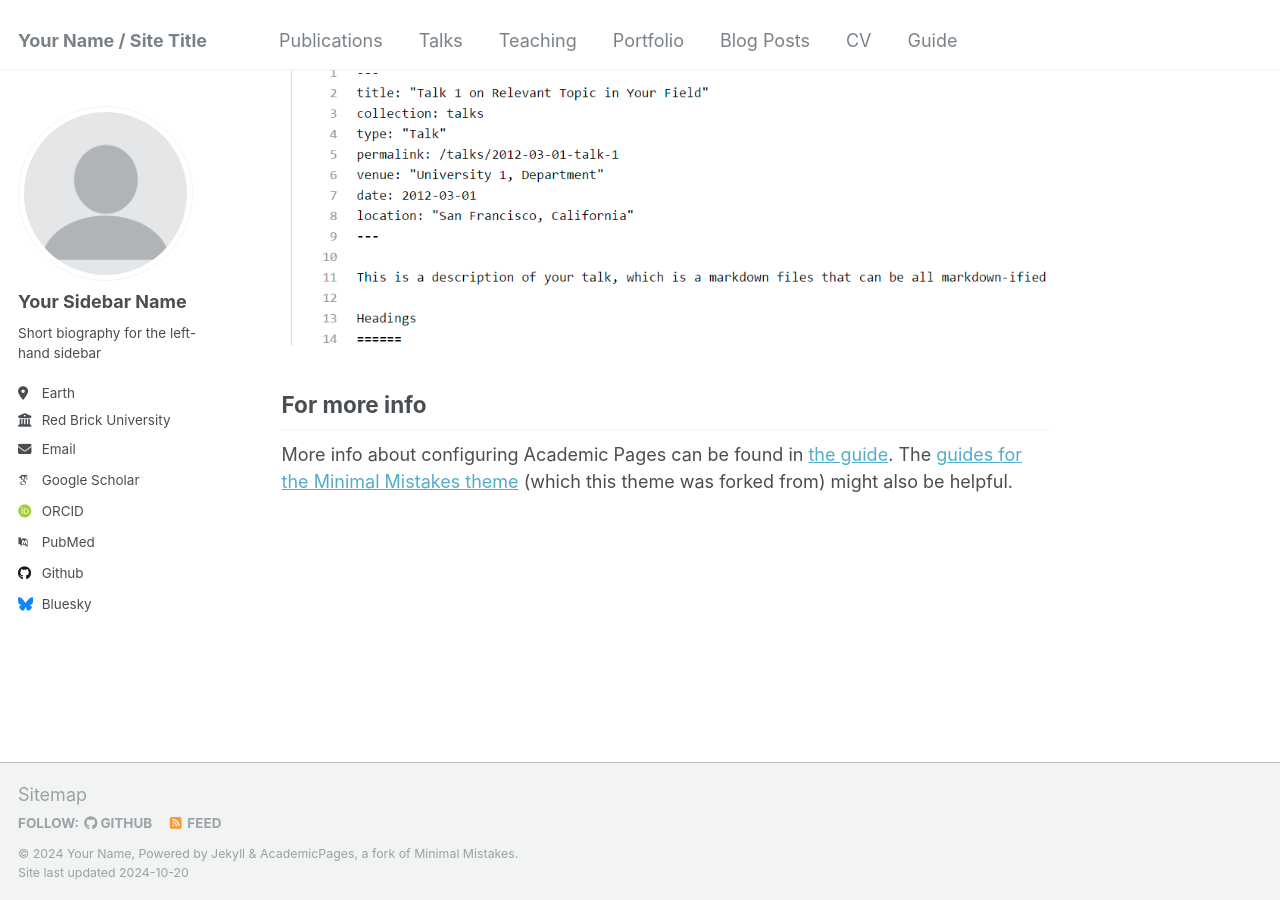
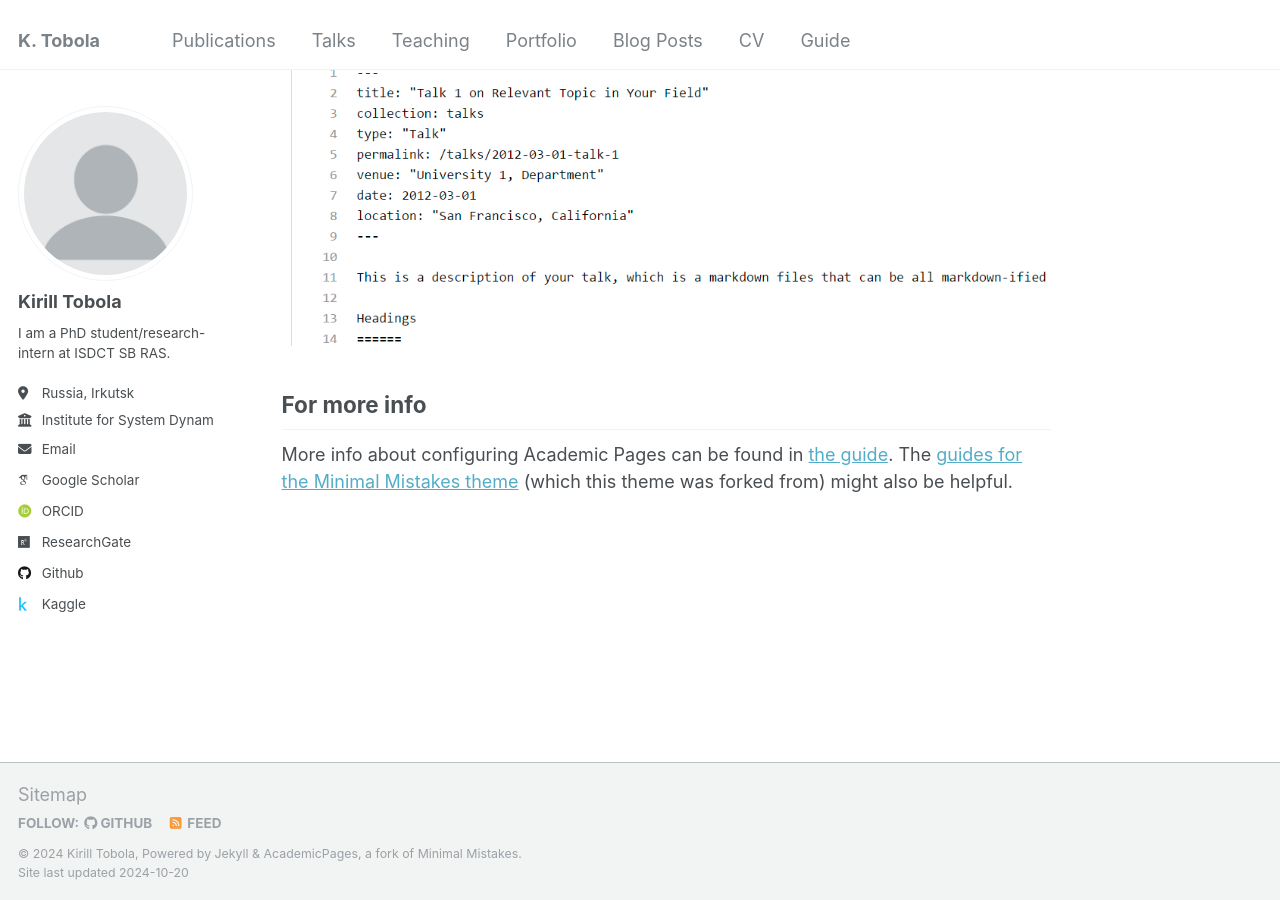
Before and after one commit to kirilltobola/kirilltobola.github.io, a Jekyll site: the page built from _pages/about.md, in a window 1280 px wide and 900 px high, scrolled down 2643 px. Built offline with Jekyll 4.4.1, drawn with Linux system fonts in a browser that asks for light colours; some web fonts are replaced.

Commit message:
change sidebar personal data

```diff
--- a/_config.yml
+++ b/_config.yml
@@ -8,13 +8,13 @@
 
 # Basic Site Settings
 locale                   : "en-US"
-title                    : "Your Name / Site Title"
+title                    : "K. Tobola"
 title_separator          : "-"
-name                     : &name "Your Name"
+name                     : &name "Kirill Tobola"
 description              : &description "personal description"
-url                      : https://academicpages.github.io # the base hostname & protocol for your site e.g. "https://mmistakes.github.io"
+url                      : https://kirilltobola.github.io # the base hostname & protocol for your site e.g. "https://mmistakes.github.io"
 baseurl                  : "" # the subpath of your site, e.g. "/blog"
-repository               : "academicpages/academicpages.github.io"
+repository               : "kirilltobola/kirilltobola.github.io"
 
 # Site Author - The following control what appear as part of the author content on the side bar.
 #               If a field is blank the icon and link will not appear, otherwise it will be shown.
@@ -22,33 +22,33 @@ repository               : "academicpages/academicpages.github.io"
 author:
   # Biographic information
   avatar           : "profile.png"
-  name             : "Your Sidebar Name"
+  name             : "Kirill Tobola"
   pronouns         : # example: "she/her"
-  bio              : "Short biography for the left-hand sidebar"
-  location         : "Earth"
-  employer         : "Red Brick University"
+  bio              : "I am a PhD student/research-intern at ISDCT SB RAS."
+  location         : "Russia, Irkutsk"
+  employer         : "Institute for System Dynamics and Control Theory SB RAS"
   uri              : # URL
-  email            : "none@example.org"
+  email            : "kirilltobola@icc.ru"
 
   # Academic websites
   arxiv            : # URL - Update with the correct link to your profile
-  googlescholar    : "https://scholar.google.com/citations?user=PS_CX0AAAAAJ"
+  googlescholar    : "https://scholar.google.com/citations?user=xd2Xkp0AAAAJ"
   impactstory      : # URL
-  orcid            : "http://orcid.org/yourorcidurl"
+  orcid            : "https://orcid.org/0009-0006-1014-451X"
   semantic         : # URL
-  pubmed           : "https://www.ncbi.nlm.nih.gov/pubmed/?term=john+snow"
-  researchgate     : # URL
+  pubmed           : # "https://www.ncbi.nlm.nih.gov/pubmed/?term=john+snow"
+  researchgate     : "https://www.researchgate.net/profile/Kirill-Tobola" # URL
 
   # Repositories and software development
   bitbucket        : # Username - Update with your username on the site
   codepen          : # Username
   dribbble         : # Username
-  github           : "academicpages"
-  kaggle           : # Username
+  github           : "kirilltobola"
+  kaggle           : "kirilltobola" # Username
   stackoverflow    : # User number or user number and name (i.e., use "1" or "1/jeff-atwood")
 
   # Social media
-  bluesky          : "bsky.app" # Replace this with you Bluesky username
+  bluesky          : # Replace this with you Bluesky username
   facebook         : # Username
   flickr           : # Username
   foursquare       : # Username
```
